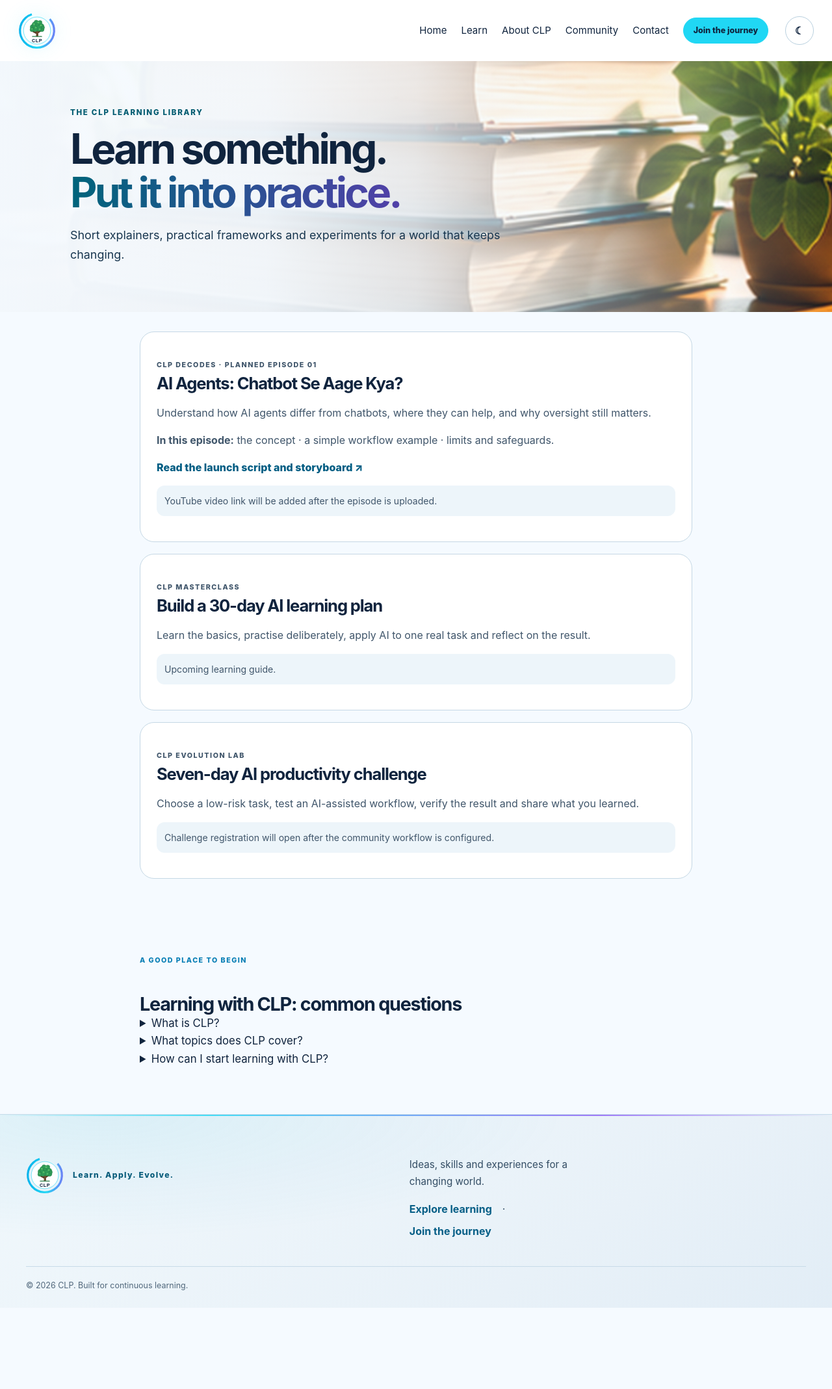
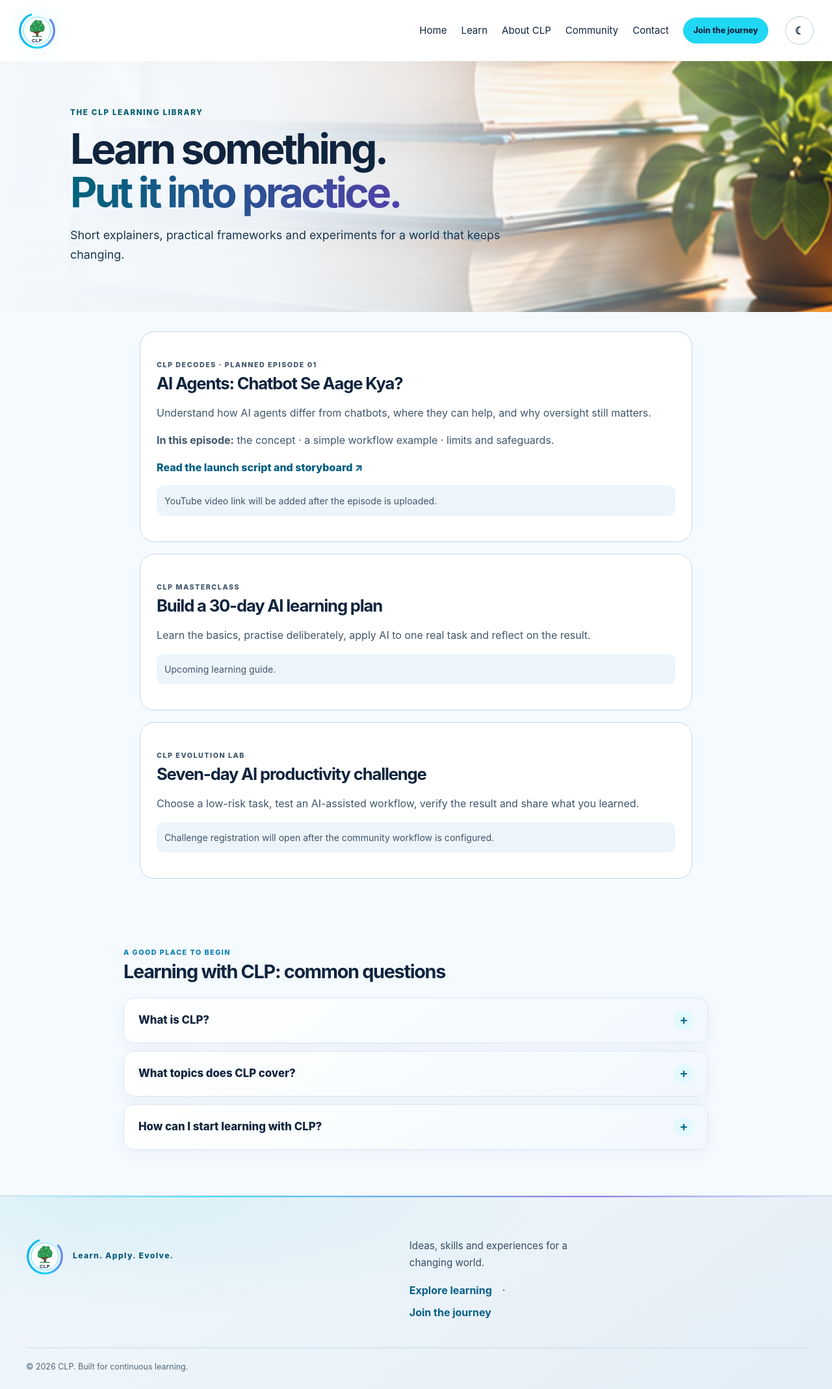
Before and after one commit to sanjeevkshu/clp, a Jekyll site: the page built from learn.md, in a window 1280 px wide. Shown: the whole page at 65% size. Built offline with Jekyll 4.4.1, drawn with Linux system fonts in a browser that asks for light colours; before the commit the page ends 2012 px from its top, so only the background shows below that.

Commit message:
Style accessible Learn FAQ accordion

```diff
--- a/assets/css/styles.css
+++ b/assets/css/styles.css
@@ -1328,3 +1328,24 @@ html[data-theme="light"] body.home-page main .home-hero-shade{background:linear-
   body.home-page>.site-header>.header-controls .nav-toggle{display:none!important}
   body.home-page>.site-header>.site-nav{display:flex!important;position:static!important;width:auto!important;background:transparent!important;border:0!important;padding:0!important;box-shadow:none!important;backdrop-filter:none!important}
 }
+
+
+/* Learn page FAQ: accessible native accordion, styled to match CLP cards. */
+.clp-faq-section{padding-top:18px}
+.clp-faq{max-width:900px;margin-inline:auto}
+.clp-faq>h2{margin:0 0 24px}
+.clp-faq-list{display:grid;gap:12px}
+.clp-faq-item{border:1px solid var(--line);border-radius:16px;background:linear-gradient(145deg,#fff,#f1f8fd);overflow:hidden;box-shadow:0 8px 24px rgba(6,35,62,.045);transition:border-color .2s,box-shadow .2s}
+.clp-faq-item[open]{border-color:#80dff0;box-shadow:0 12px 28px rgba(6,35,62,.08)}
+.clp-faq-item summary{position:relative;display:flex;align-items:center;justify-content:space-between;gap:18px;padding:19px 22px;cursor:pointer;list-style:none;font-weight:800;color:#10243e;line-height:1.45}
+.clp-faq-item summary::-webkit-details-marker{display:none}
+.clp-faq-item summary::after{content:'+';display:grid;place-items:center;flex:0 0 30px;width:30px;height:30px;border-radius:50%;background:#e2f9ff;color:#006c8b;font-size:1.25rem;font-weight:600;transition:transform .2s,background .2s}
+.clp-faq-item[open] summary::after{content:'−';background:#d3f5fb}
+.clp-faq-item summary:focus-visible{outline:3px solid #00a7e9;outline-offset:-4px;border-radius:12px}
+.clp-faq-answer{padding:0 22px 18px;color:var(--muted)}
+.clp-faq-answer p{margin:0;max-width:74ch}
+html[data-theme="dark"] .clp-faq-item{background:linear-gradient(145deg,#0b2440,#081a30);border-color:#24445f}
+html[data-theme="dark"] .clp-faq-item summary{color:#f2f8ff}
+html[data-theme="dark"] .clp-faq-item summary::after{background:#103c53;color:#8ceeff}
+html[data-theme="dark"] .clp-faq-answer{color:#c0d1e2}
+@media(max-width:600px){.clp-faq-item summary{padding:16px;gap:12px}.clp-faq-answer{padding:0 16px 16px}}
```
